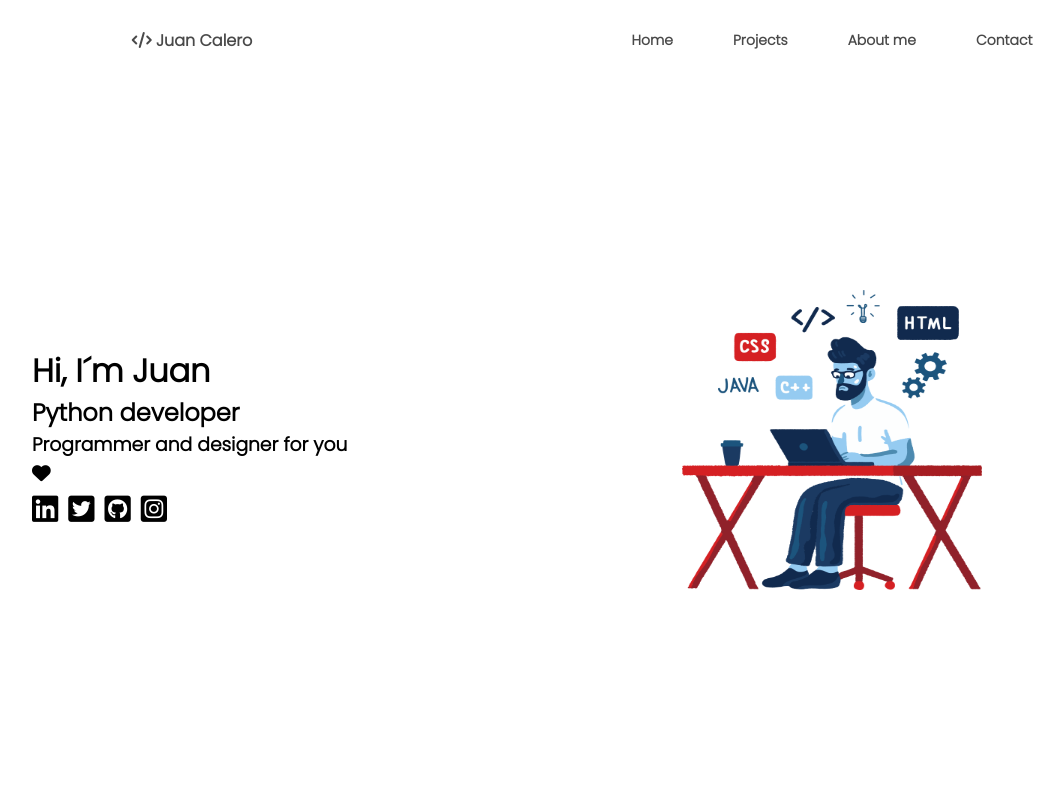
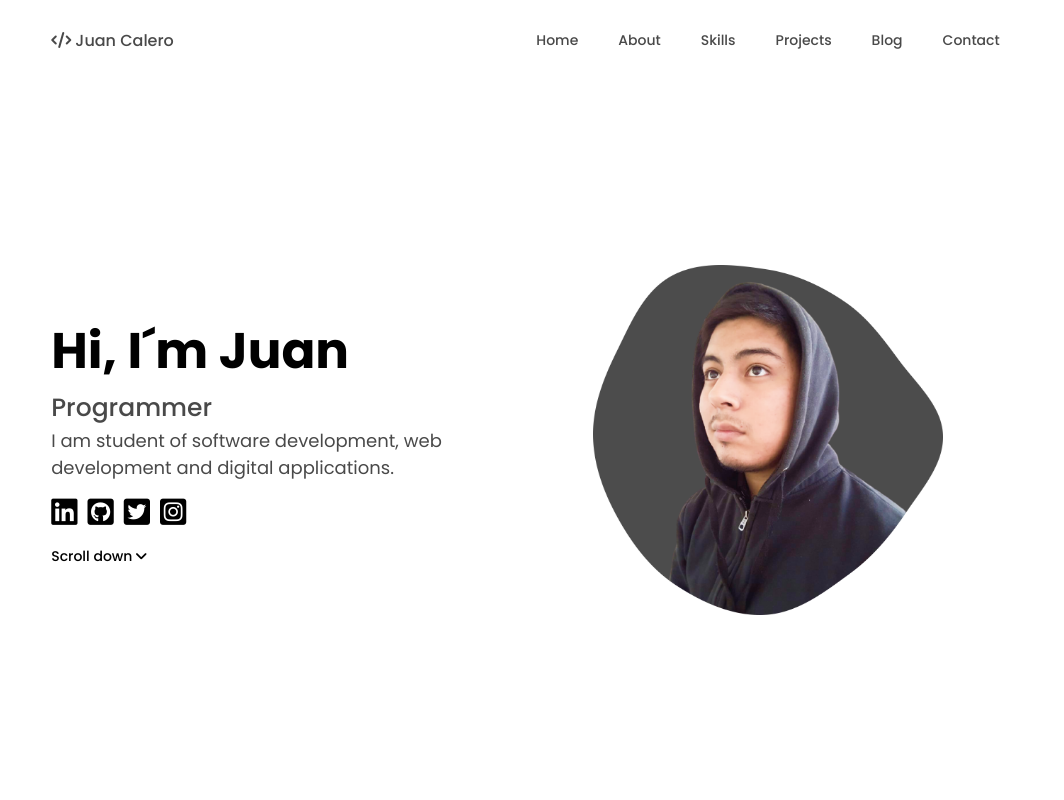
Before and after one commit to Juancalero01/Portafolio, a Django app: template Backend/portfolio/templates/portfolio/index.html in a window 1280 px wide. Shown: the whole page, without its empty margins (128-1192 px from the left). Run offline with Django 3.2, Linux system fonts and the light colour scheme; the template is opened without the code that fills it, so the values that code supplies are empty.

Commit message:
nuevos cambios

```diff
--- a/Backend/portfolio/static/css/style.css
+++ b/Backend/portfolio/static/css/style.css
@@ -9,26 +9,27 @@
 
 .nav-container{
     display: flex;
-    width: 100%;
+    width: 80%;
+    margin: 0 auto;
     height: 80px;
     position: sticky;
     top: 0;
     background-color: rgba(255, 255, 255, .15);
-    backdrop-filter: blur(5px);
+    backdrop-filter: blur(6px);
 }
 
 .nav-logo{
     display: flex;
     align-items: center;
-    width: 50%;
+    width: 100%;
 }
 
 .nav-logo a{
-    width: 100%;
-    text-align: center;
+    width: 80%;
+    margin: 0 auto;
     color: #494949;
     font-size: 16px;
-    font-weight: 600;
+    font-weight: 500;
 }
 
 
@@ -36,17 +37,17 @@
     display: flex;
     justify-content: center;
     align-items: center;
-    width: 50%;
+    width: 100%;
 }
 .nav-container li{
     display: flex;
     align-items: center;
-    margin: 0 30px;
+    margin: 0 20px;
 }
 .nav-container ul li a{
     color: #494949;
     font-size: 14px;
-    font-weight: 600;
+    font-weight: 500;
 }
 .nav-container ul li a:hover{
     color: #000000;
@@ -65,7 +66,8 @@
 
 .main-container{
     height: calc(100vh - 80px);
-    width: 100%;
+    width: 80%;
+    margin: 0 auto;
     display: flex;
 }
 .main-title{
@@ -77,22 +79,49 @@
     align-items: center;
 }
 
-.main-title h1,h2,h3{
-    width: 50%;
+.main-title h1,h2,p{
+    width: 80%;
+    margin: 0 auto;
 }
 
+.main-title h1{
+    font-size: 50px;
+    font-weight: 700;
+}
+.main-title h2{
+    color: #494949;
+    font-size: 25px;
+    font-weight: 500;
+}
+.main-title p{
+    color: #494949;
+    font-size: 18px;
+    font-weight: 300;
+}
 .main-title ul{
     display: flex;
-    width: 50%;
+    width: 80%;
+    margin: 0 auto;
 }
 .main-title li{
-    margin: 0 10px 0 0;
+    margin: 10px 10px 10px 0px;
 }
 .main-title a{
     color: #000;
     font-size: 30px;
 }
 
+.main-title div{
+    width: 80%;
+    margin: 0 auto;
+    display: flex;
+    align-items: center;
+}
+.main-title div a{
+    font-size: 14px;
+    font-weight: 500;
+    transition: width 1s, height 1s, transform 2s;
+}
 
 
 .main-image{
@@ -104,14 +133,13 @@
 }
 
 .main-image img{
-    height: 300px;
-    width: 300px;
+    height: 350px;
+    width: 350px;
 }
 
-
-/*
-
-.projects-container{
+/* .about-container{
     height: 100vh;
     width: 100%;
+    width: 80%;
+    margin: 0 auto;
 } */
--- a/Backend/portfolio/templates/portfolio/index.html
+++ b/Backend/portfolio/templates/portfolio/index.html
@@ -9,8 +9,8 @@
     <link rel="stylesheet" href="https://cdnjs.cloudflare.com/ajax/libs/font-awesome/6.0.0/css/all.min.css">
     <link rel="preconnect" href="https://fonts.googleapis.com">
     <link rel="preconnect" href="https://fonts.gstatic.com" crossorigin>
-    <link href="https://fonts.googleapis.com/css2?family=Poppins:wght@300&display=swap" rel="stylesheet">
-
+    <link href="https://fonts.googleapis.com/css2?family=Poppins:wght@400;500;600;700&display=swap" rel="stylesheet">
+    <link rel="icon" type="image/x-icon" href="{% static '/img/favicon.ico' %}">
     <link rel="stylesheet" href="{% static 'css/style.css' %}">
     <title>Portfolio</title>
 
@@ -25,29 +25,35 @@
         </div>
         <ul>
             <li><a href="#">Home</a></li>
+            <li><a href="#">About</a></li>
+            <li><a href="#">Skills</a></li>
             <li><a href="#">Projects</a></li>
-            <li><a href="#">About me</a></li>
+            <li><a href="#">Blog</a></li>
             <li><a href="#">Contact</a></li>
         </ul>
     </nav>
     <div class="main-container">
         <div class="main-title">
             <h1>Hi, I´m Juan</h1>
-            <h2>Python developer</h2>
-            <h3>Programmer and designer for you <i class="fa-solid fa-heart"></i></h3>
+            <h2>Programmer</h2>
+            <p>I am student of software development, web development and digital applications.</p>
             <ul>
                 <li><a href="#"><i class="fa-brands fa-linkedin"></i></a></li>
+                <li><a href="#"><i class="fa-brands fa-github-square"></i></a></li>
                 <li><a href="#"><i class="fa-brands fa-twitter-square"></i></a></li>
-                <li><a href="#"><i class="fa-brands fa-github-square"></i></a></li>
                 <li><a href="#"><i class="fa-brands fa-instagram-square"></i></a></li>
             </ul>
+            <div>
+                <a href="#"> Scroll down <i class="fa-solid fa-angle-down"></i></a>
+            </div>
         </div>
         <div class="main-image">
-            <img src="{% static 'img/ilustration.png' %}" alt="">
+            <img src="{% static 'img/me.png' %}" alt="">
         </div>
     </div>
-    {% comment %} <div class="projects-container">
-        Projects
+    {% comment %} <div class="about-container">
+        <h1>About me</h1>
+        <p>My introduction</p>
     </div> {% endcomment %}
 </body>
 </html>
```
Also changed, not shown: Backend/portfolio/static/img/favicon.ico (added), Backend/portfolio/static/img/ilustration.png (deleted), Backend/portfolio/static/img/me.png (added), screenshot.png.
